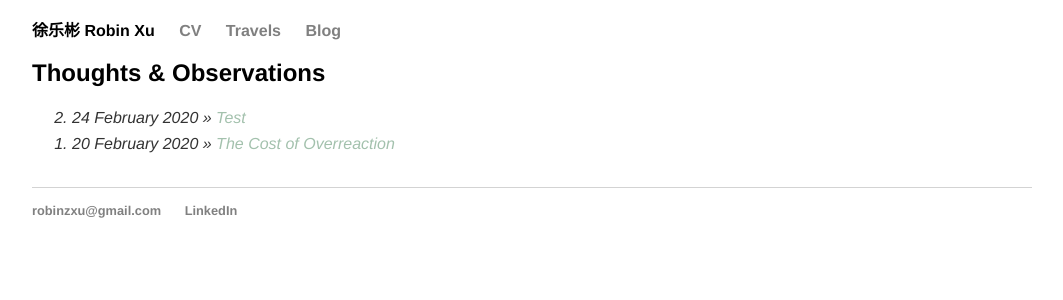
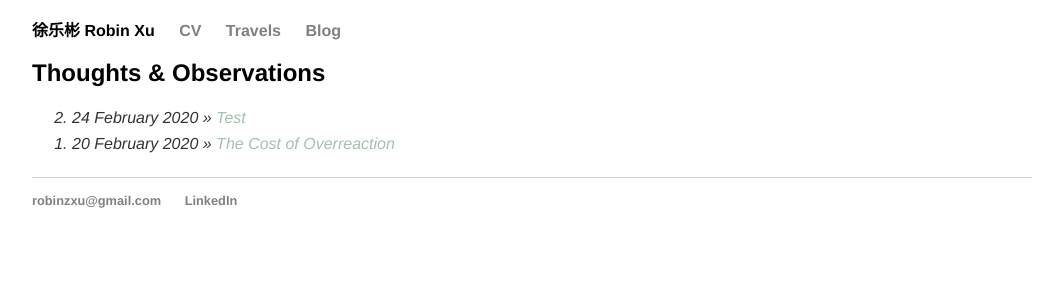
Before and after one commit to robinzxu/robinzxu.github.io, a Jekyll site: the page built from blog/index.html, in a window 1280 px wide. Shown: the top 300 px of the page, without its empty margins (108-1171 px from the left). Built offline with Jekyll 4.4.1, drawn with Linux system fonts in a browser that asks for light colours.

Commit message:
Update main.css

```diff
--- a/css/main.css
+++ b/css/main.css
@@ -68,7 +68,7 @@ footer { border-top: 1px solid #d3d3d3; font-size: 0.8em; }
  }
 
 /* Blog */
-ol.posts { margin: 20px auto 30px; font-size: 1em; line-height: 1.618em; font-style: italic; }
+ol.posts { margin: 20px auto; font-size: 1em; line-height: 1.618em; font-style: italic; }
 /* ul.posts li { list-style: square; } */
 
 /* CV */
```
